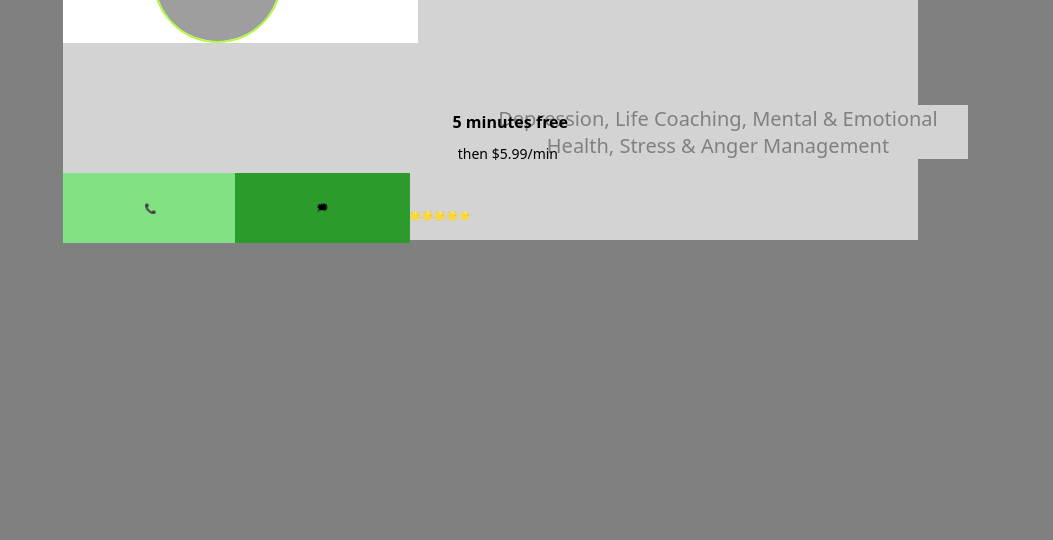
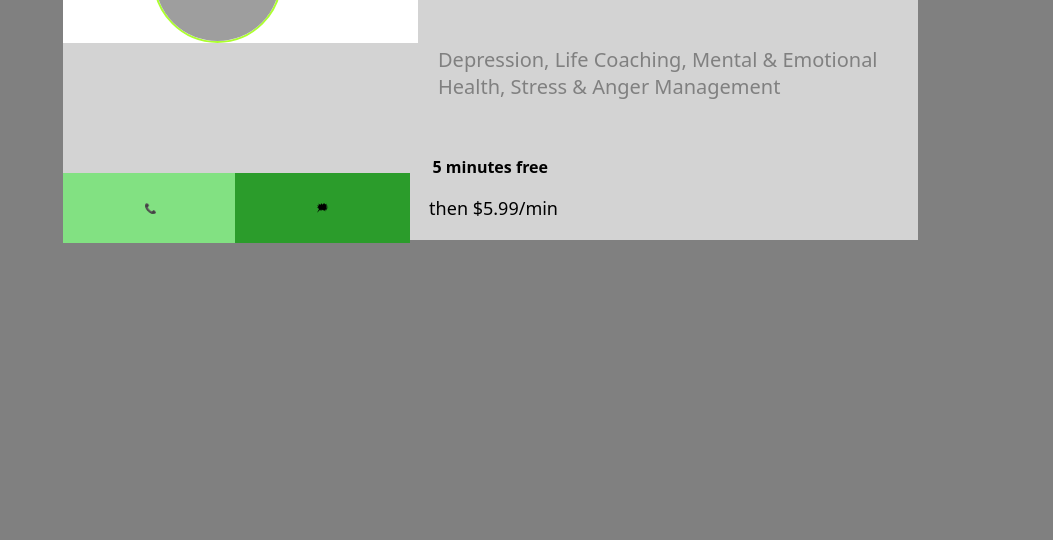
Before and after one commit to EbbaSchmid/flex-lab, a plain HTML site: page index.html in a window 1280 px wide. Shown: the part 260-800 px from the top of the page, without its empty margins (227-1280 px from the left). Drawn offline with Linux system fonts and the light colour scheme; grey boxes are pictures that could not be loaded.

Commit message:
move items

```diff
--- a/css/style.css
+++ b/css/style.css
@@ -160,14 +160,16 @@ font-size: 16px;
 
     #brand > p {
         display: grid;
-        align-items: end;
-        justify-content: end;
+        align-items: center;
+        justify-content: center;
         color: gray;
-        background-color: lightgray;
+        text-align: start;
+        text-justify: auto;
+        /* background-color: lightgray; */
         font-size: 20px;
         position: relative;
-        left: 50px;
-        top: 155px;
+        left: 20px;
+        top: 85px;
     }
 
     #psychic {
@@ -175,13 +177,11 @@ font-size: 16px;
         align-items: end;
         justify-content: end; */
         /* background-color: lightgray; */
-        /* font-size: 20px;
+        font-size: 20px;
         position: relative;
-        top: 10px;
-        right: 700px; */
+        top: 130px;
+        right: 150px;
     }
-
-
 
     #strong-text {
     font-size: 16px;
@@ -190,29 +190,29 @@ font-size: 16px;
     justify-content: end;
     /* background-color: lightgray; */
     position: relative;
-    left: -350px;
-    top: 5px;
+    left: -370px;
+    top: 50px;
     }
 
     #small-text {
-        font-size: 14px;
+        font-size: 18px;
         display: grid;
         align-items: end;
         justify-content: end;
         /* background-color: lightgray; */
         position: relative;
         left: -360px;
-        top: 0px;
+        top: 50px;
     }
 
     #stars {
-        width: 400px;
+        /* width: 400px;
         display: grid;
         align-items: end;
-        justify-content: end;
-        /* position: relative;
-        right: 250px;
-        top: 105px;  */
+        justify-content: end;   */
+        position: relative;
+        right: -180px;
+        bottom: 255px;
     }
 
 
```
